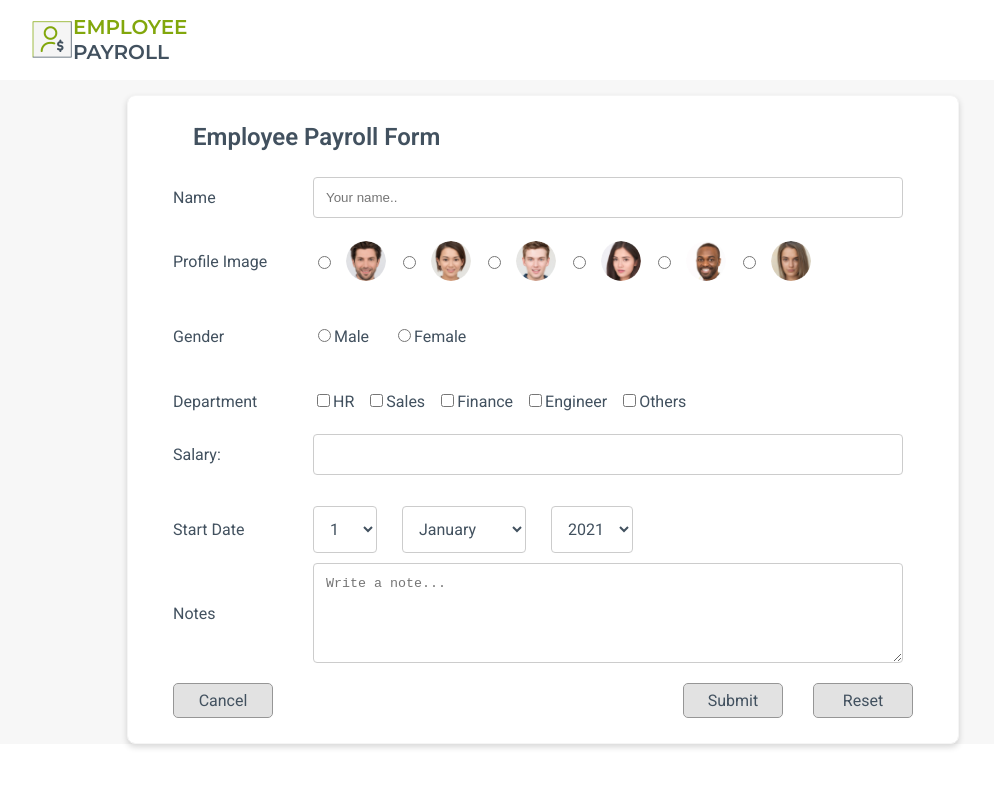
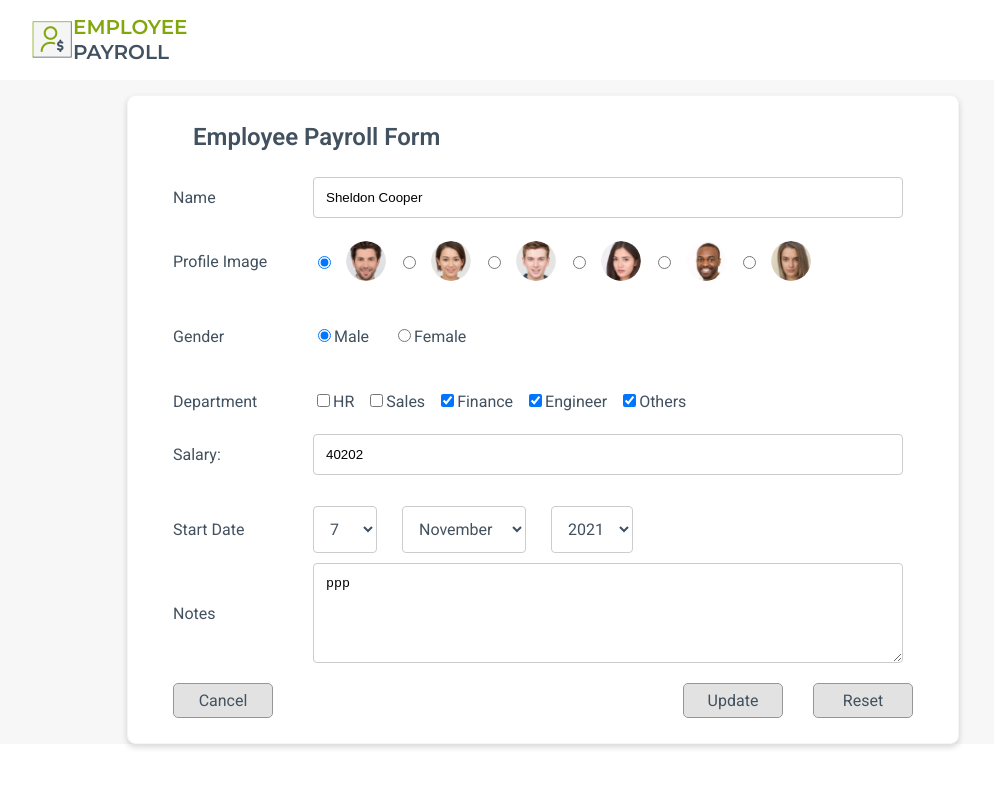
Before and after one commit to Padmini1330/Employee-Payroll-ReactApp, a React (Create React App) app: page /payroll-form/1 in a window 1280 px wide. Shown: the top 788 px of the page, without its empty margins (97-1091 px from the left). Built offline with nearby package versions, Linux system fonts and the light colour scheme; data requests are answered from the project's data file.

Commit message:
MODIFIED: Ability to update employee details

```diff
--- a/src/components/payroll-form/payroll-form.jsx
+++ b/src/components/payroll-form/payroll-form.jsx
@@ -8,11 +8,12 @@ import profile6 from '../../assets/profile-images/Ellipse -1.png';
 import './payroll-form.scss';
 import logo from '../../assets/images/logo.png';
 import { v1 as uuidv1 } from 'uuid';
-import { userParams, Link, withRouter } from 'react-router-dom';
+import { useParams, Link, withRouter } from 'react-router-dom';
 import EmployeeService from '../../services/employee-service';
 
 
 const PayrollForm = (props) => {
+  const { id } = useParams()
 
   let initialValue = {
   name: '',
@@ -36,7 +37,6 @@ const PayrollForm = (props) => {
   id: '',
   profileUrl:'',
   isUpdate: false,
-  isError: false,
   error: {
     department: '',
     name: '',
@@ -50,18 +50,6 @@ const PayrollForm = (props) => {
 
 const employee=new EmployeeService();
 const [formValue,setForm] = useState(initialValue);
-
-//props.history.push
-if (window.location.pathname !== "/home/payroll-form") {
-  localStorage.setItem("employeeDetails", null);
-}
-
-const employeeData = JSON.parse(localStorage.getItem("employeeDetails"));
-
-
-if (employeeData) {
-  initialValue.isUpdate=true;
- }
 
 const changeValue=(event)=>{
     setForm({...formValue,[event.target.name]: event.target.value})
@@ -120,16 +108,37 @@ const validData=async()=>{
     return isError;
 }
 
+const update = () => {
+  if (id) {
+      formValue.isUpdate = true
+      employee.getEmployee(id).then(emp => {
+          var date = emp.data.startDate.split(" ");
+          setForm({
+              ...formValue,
+              name: emp.data.name,
+              profileUrl: emp.data.profileUrl,
+              departmentValue: emp.data.departmentValue,
+              gender: emp.data.gender,
+              salary: emp.data.salary,
+              day: date[0],
+              month: date[1],
+              year: date[2],
+              notes: emp.data.notes
+          });
+      }).catch(error => {
+          console.log(error)
+      })
+  }
+}
+
 const save = async(event)=>{
   event.preventDefault();
-  console.log("save");
-
   if(await validData())
   {
       console.log('error',formValue);
       return;
   }
-  if(initialValue.isUpdate)
+  if(formValue.isUpdate)
   {
     let object ={
 
@@ -139,16 +148,15 @@ const save = async(event)=>{
       salary:formValue.salary,
       startDate:`${formValue.day} ${formValue.month} ${formValue.year}`,
       notes:formValue.notes,
-      id:employeeData.id,
+      id:id,
       profileUrl:formValue.profileUrl,
     }
-
-    employee.updateEmployee(object,employeeData.id);
+    employee.updateEmployee(object,id);
+    formValue.isUpdate=false
    }
    else
    {
-    let object ={
-
+    let object = {
       name:formValue.name,
       departmentValue:formValue.departmentValue,
       gender:formValue.gender,
@@ -160,17 +168,13 @@ const save = async(event)=>{
     }
 
     employee.addEmployee(object).then(data=>{
-      window.location="http://localhost:3002/home";
-        alert("Employee added successfully!\n"+ JSON.stringify(data.data));
-        this.reset();
         console.log("Data added successfully!");
     }).catch(err =>{
         console.log("Error while adding data");
     })
-    //this.reset();
    }
 
-
+   window.location="http://localhost:3002/";
 
 }
 
@@ -182,7 +186,7 @@ const reset=()=>{
 }
 
     return (
-      <div className="body">
+      <div className="body" onLoad={update}>
         <header className="headerContainer header">
           <div className="logoContainer">
             <img src={logo} alt="" />
@@ -197,7 +201,7 @@ const reset=()=>{
             <div className="form-head">Employee Payroll form</div>
             <div className="row-content">
               <label className="label text" htmlFor="name">Name</label>
-              <input className="input" type="text" id="name" name="name" defaultValue={employeeData?employeeData.name:''} onChange={changeValue} placeholder="Your name.." required />
+              <input className="input" type="text" id="name" name="name" value={formValue.name} onChange={changeValue} placeholder="Your name.." required />
               <div className="error-output">{formValue.error.name}</div>
               </div>
 
@@ -205,32 +209,32 @@ const reset=()=>{
               <label className="label text" htmlFor="profileUrl">Profile Image</label>
               <div className="profile-radio-content">
                 <label>
-                  <input type="radio" id="profile1" name="profileUrl" defaultValue={employeeData?employeeData.profileUrl:''}
+                  <input type="radio" id="profile1" name="profileUrl" value="profile-images/Ellipse -3.png"
                     checked={formValue.profileUrl === 'profile-images/Ellipse -3.png'} onChange={changeValue} />
                   <img className="profile" id="image1" src={profile1} alt="" />
                 </label>
                 <label>
-                  <input type="radio" id="profile2" name="profileUrl" defaultValue={employeeData?employeeData.profileUrl:''}
+                  <input type="radio" id="profile2" name="profileUrl" value="profile-images/Ellipse -4.png"
                     checked={formValue.profileUrl === 'profile-images/Ellipse -4.png'} onChange={changeValue} />
                   <img className="profile" id="image2" src={profile2} alt="" />
                 </label>
                 <label>
-                  <input type="radio" id="profile3" name="profileUrl" defaultValue={employeeData?employeeData.profileUrl:''}
+                  <input type="radio" id="profile3" name="profileUrl" value="profile-images/Ellipse -5.png"
                     checked={formValue.profileUrl === 'profile-images/Ellipse -5.png'} onChange={changeValue} />
                   <img className="profile" id="image3" src={profile3} alt="" />
                 </label>
                 <label>
-                  <input type="radio" id="profile4" name="profileUrl" defaultValue={employeeData?employeeData.profileUrl:''}
+                  <input type="radio" id="profile4" name="profileUrl" value="profile-images/Ellipse -7.png"
                     checked={formValue.profileUrl === 'profile-images/Ellipse -7.png'} onChange={changeValue} />
                   <img className="profile" id="image4" src={profile4} alt="" />
                 </label>
                 <label>
-                  <input type="radio" id="profile5" name="profileUrl" defaultValue={employeeData?employeeData.profileUrl:''}
+                  <input type="radio" id="profile5" name="profileUrl" value="profile-images/Ellipse -2.png"
                     checked={formValue.profileUrl === 'profile-images/Ellipse -2.png'} onChange={changeValue} />
                   <img className="profile" id="image5" src={profile5} alt="" />
                 </label>
                 <label>
-                  <input type="radio" id="profile6" name="profileUrl" defaultValue={employeeData?employeeData.profileUrl:''}
+                  <input type="radio" id="profile6" name="profileUrl" value="profile-images/Ellipse -1.png"
                     checked={formValue.profileUrl === 'profile-images/Ellipse -1.png'} onChange={changeValue} />
                   <img className="profile" id="image6" src={profile6} alt="" />
                 </label>
@@ -242,11 +246,11 @@ const reset=()=>{
               <label className="label text" htmlFor="gender">Gender</label>
               <div>
                 <label>
-                  <input type="radio" id="male" checked={formValue.gender === 'male'} onChange={changeValue} name="gender" defaultValue={employeeData?employeeData.gender:''}  />
+                  <input type="radio" id="male" checked={formValue.gender === 'male'} onChange={changeValue} name="gender" value="male"  />
                   <label className="text" htmlFor="male">Male</label>
                 </label>
                 <label>
-                  <input type="radio" id="female" checked={formValue.gender === 'female'} onChange={changeValue} name="gender" defaultValue={employeeData?employeeData.gender:''}  />
+                  <input type="radio" id="female" checked={formValue.gender === 'female'} onChange={changeValue} name="gender" value="female"  />
                   <label className="text" htmlFor="female">Female</label>
                 </label>
               </div>
@@ -259,7 +263,9 @@ const reset=()=>{
                         <div>
                             {formValue.allDepartments.map(item => (
                                 <span key={item}>
-                                    <input className="checkbox" type="checkbox" onChange={() => onCheckChange(item)} name={item} defaultChecked={() => getChecked(item)} defaultValue={employeeData?employeeData.departmentValue:''} />
+                                    <input className="checkbox" type="checkbox" onChange={() => onCheckChange(item)} name={item}
+                                    defaultChecked={() => getChecked(item)} value={item}
+                                    checked={formValue.departmentValue.includes(item)}/>
                                     <label className="text" htmlFor={item}>{item}</label>
                                 </span>
                             ))}
@@ -269,7 +275,7 @@ const reset=()=>{
 
               <div className="row-content">
                         <label className="label text" htmlFor="salary">Salary:</label>
-                        <input className="input" type="text" id="salary" name="salary" defaultValue={employeeData?employeeData.salary:''} onChange={changeValue} />
+                        <input className="input" type="text" id="salary" name="salary" value={formValue.salary} onChange={changeValue} />
                         <div className="error-output">{formValue.error.salary}</div>
               </div>
               <br />
@@ -278,7 +284,7 @@ const reset=()=>{
             <div className="row-content">
               <label className="label text" htmlFor="startDate">Start Date</label>
               <div name="startdate" id="startDate">
-                <select onChange={changeValue} defaultValue={employeeData?employeeData.day:''} id="day" name="day">
+                <select onChange={changeValue} value={formValue.day} id="day" name="day">
                   <option value="01">1</option>
                   <option value="02">2</option>
                   <option value="03">3</option>
@@ -311,7 +317,7 @@ const reset=()=>{
                   <option value="30">30</option>
                   <option value="31">31</option>
                 </select>
-                <select onChange={changeValue} defaultValue={employeeData?employeeData.month:''} id="month" name="month">
+                <select onChange={changeValue} value={formValue.month} id="month" name="month">
                   <option value="Jan">January</option>
                   <option value="Feb">February</option>
                   <option value="Mar">March</option>
@@ -325,7 +331,7 @@ const reset=()=>{
                   <option value="Nov">November</option>
                   <option value="Dec">December</option>
                 </select>
-                <select onChange={changeValue} defaultValue={employeeData?employeeData.year:''} id="year" name="year">
+                <select onChange={changeValue} value={formValue.year} id="year" name="year">
                   <option value="2020">2021</option>
                   <option value="2020">2020</option>
                   <option value="2019">2019</option>
@@ -339,13 +345,13 @@ const reset=()=>{
 
             <div className="row-content">
               <label className="label text" htmlFor="notes">Notes</label>
-              <textarea className="input" onChange={changeValue} defaultValue={employeeData?employeeData.notes:''} id="notes" name="notes" placeholder="Write a note..." style={{height:'100px'}}></textarea>
+              <textarea className="input" onChange={changeValue} value={formValue.notes} id="notes" name="notes" placeholder="Write a note..." style={{height:'100px'}}></textarea>
               <div className="error-output">{formValue.error.notes}</div>
             </div>
             <div className="buttonParent">
-              <Link to="" className="resetButton button cancelButton">Cancel</Link>
+              <Link to="/" className="resetButton button cancelButton">Cancel</Link>
               <div className="submit-reset">
-                <button className="button submitButton" type="submit" id="submitButton">{formValue.isUpdate? 'Update' : 'Submit'}</button>
+              <button type="submit" className="button submitButton" id="submitButton" onClick={save}>{formValue.isUpdate ? 'Update' : 'Submit'}</button>
                 <button className="resetButton button" onClick={reset} type="reset">Reset</button>
               </div>
             </div>
```
